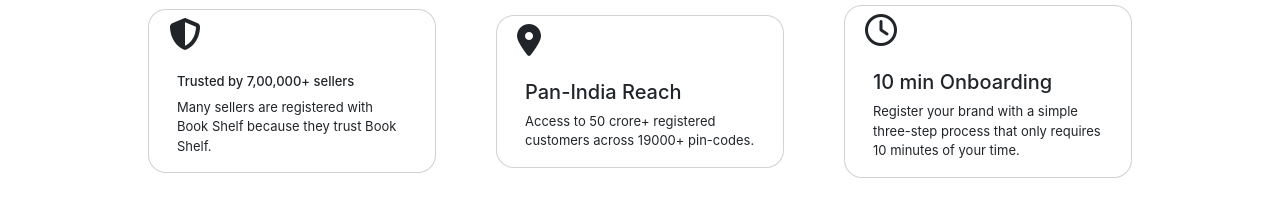
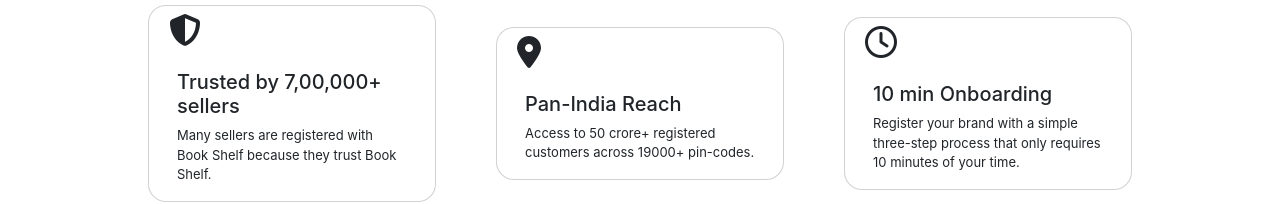
Before and after one commit to malavikavenugopal/bookstorefrondend_react, a React (Create React App) app: page /addbook in a window 1280 px wide. Shown: the part 745-949 px from the top of the page. Built offline with nearby package versions, Linux system fonts and the light colour scheme; a web font is replaced by a local one.

Commit message:
10 th commit

```diff
--- a/src/components/Addbook.jsx
+++ b/src/components/Addbook.jsx
@@ -35,7 +35,7 @@
       const response = await addBooks(book)
       console.log(response);
       if (response.status >= 200 && response.status < 300) {
-       toast.success(`${response.data.bname} successful`)
+       toast.success(`${response.data.bname} successfully added`)
         setBook({
           bname: "",
           description: "",
@@ -81,7 +81,7 @@
           <Card style={{ width: '18rem' }}>
           <i class="fa-solid fa-shield-halved px-2 py-2 fa-2x"></i>
       <Card.Body>
-        <Card.Title  style={{fontSize:"13px"}}>
+        <Card.Title >
         Trusted by 7,00,000+ sellers</Card.Title>
         <Card.Text  style={{fontSize:"13px"}}>
 Many sellers are registered with Book Shelf because they trust Book Shelf.
```
